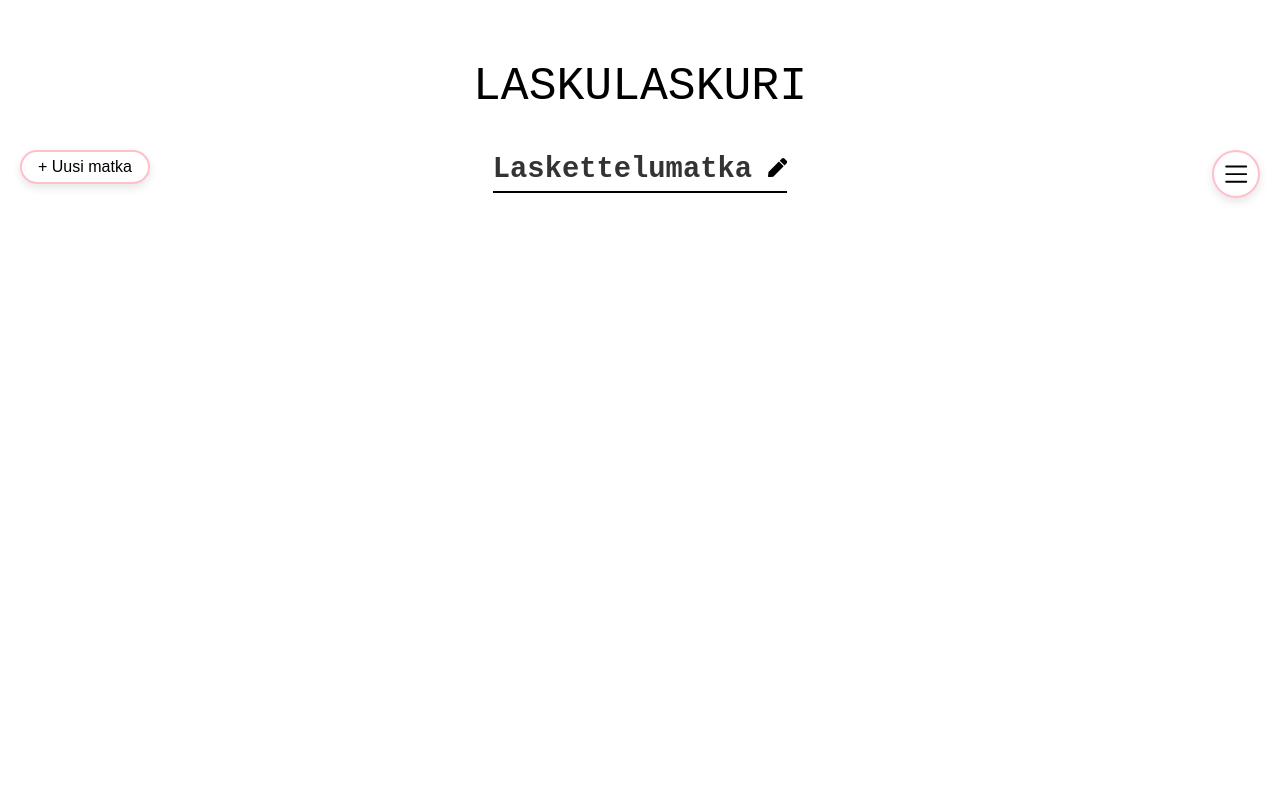
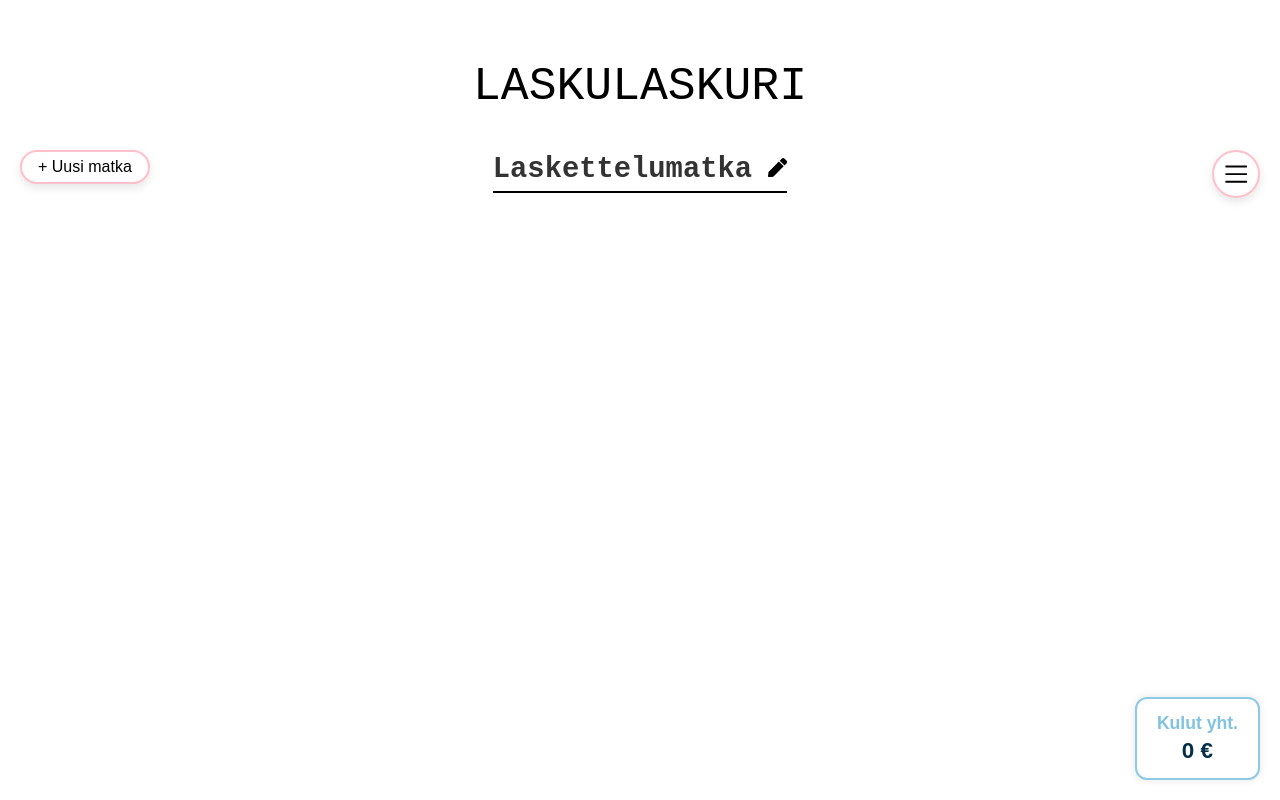
Before and after one commit to ilonamarkula/laskulaskuri, a React (Create React App) app: page /laskuri in a window 1280 px wide. Built offline with nearby package versions, Linux system fonts and the light colour scheme.

Commit message:
kulut nappi

```diff
--- a/src/pages/Laskuri.js
+++ b/src/pages/Laskuri.js
@@ -2,7 +2,6 @@ import { useEffect, useState } from 'react';
 import { FaPen } from 'react-icons/fa';
 import { SlMenu } from 'react-icons/sl';
 import { Link } from 'react-router-dom';
-
 
 export default function Laskuri() {
   const STORAGE_KEY = 'matkanNimi';
@@ -10,6 +9,7 @@ export default function Laskuri() {
   const [matkanNimi, setMatkanNimi] = useState('Laskettelumatka');
   const [muokkausKaynnissa, setMuokkausKaynnissa] = useState(false);
   const [tilapNimi, setTilapNimi] = useState(matkanNimi);
+  const [kulutYhteensa, setKulutYhteensa] = useState(0); // Lisätty
 
   useEffect(() => {
     const tallennettu = sessionStorage.getItem(STORAGE_KEY);
@@ -36,8 +36,7 @@ export default function Laskuri() {
     setMatkanNimi('Laskettelumatka');
     setTilapNimi('Laskettelumatka');
     setMuokkausKaynnissa(false);
-
-    // TODO: Lisää laskurin nollaus, kun laskuri on rakennettu
+    setKulutYhteensa(0); // Resetoi kulut myös
   };
 
   return (
@@ -48,7 +47,7 @@ export default function Laskuri() {
 
       <h1 className="title">
         <Link to="/" style={{ textDecoration: 'none', color: 'inherit' }}>
-        LASKULASKURI
+          LASKULASKURI
         </Link>
       </h1>
 
@@ -76,10 +75,15 @@ export default function Laskuri() {
         )}
       </div>
 
-      {/* Uusi matka -nappi */}
       <button className="uusimatka" onClick={aloitaUusiMatka}>
         + Uusi matka
       </button>
+
+      {/* Kulut-boksi */}
+      <div className="kulut-boksi">
+        <div className="kulut-otsikko">Kulut yht.</div>
+        <div className="kulut-summa">{kulutYhteensa} €</div>
+      </div>
     </div>
   );
 }
--- a/src/styles.css
+++ b/src/styles.css
@@ -272,3 +272,30 @@ body {
   transition: background-color 0.3s, transform 0.2s ease, box-shadow 0.2s ease;
   box-shadow: 0 4px 10px rgba(0, 0, 0, 0.1);
 }
+
+.kulut-boksi {
+  position: fixed;
+  bottom: 20px;
+  right: 20px;
+  background-color: white;
+  border: 2px solid #8ecae6; /* vaaleansininen */
+  padding: 14px 20px;
+  border-radius: 12px; /* hieman pyöristys, mutta ei liikaa */
+  box-shadow: 0 0 8px rgba(0, 0, 0, 0.1);
+  text-align: center;
+  font-family: sans-serif;
+}
+
+.kulut-otsikko {
+  font-size: 1.1rem;
+  color: #7fc2e1; /* hieman sinisempää */
+  margin-bottom: 4px;
+  font-weight: 600;
+}
+
+
+.kulut-summa {
+  font-size: 1.4rem;
+  color: #023047; /* tumma teksti */
+  font-weight: bold;
+}
```
